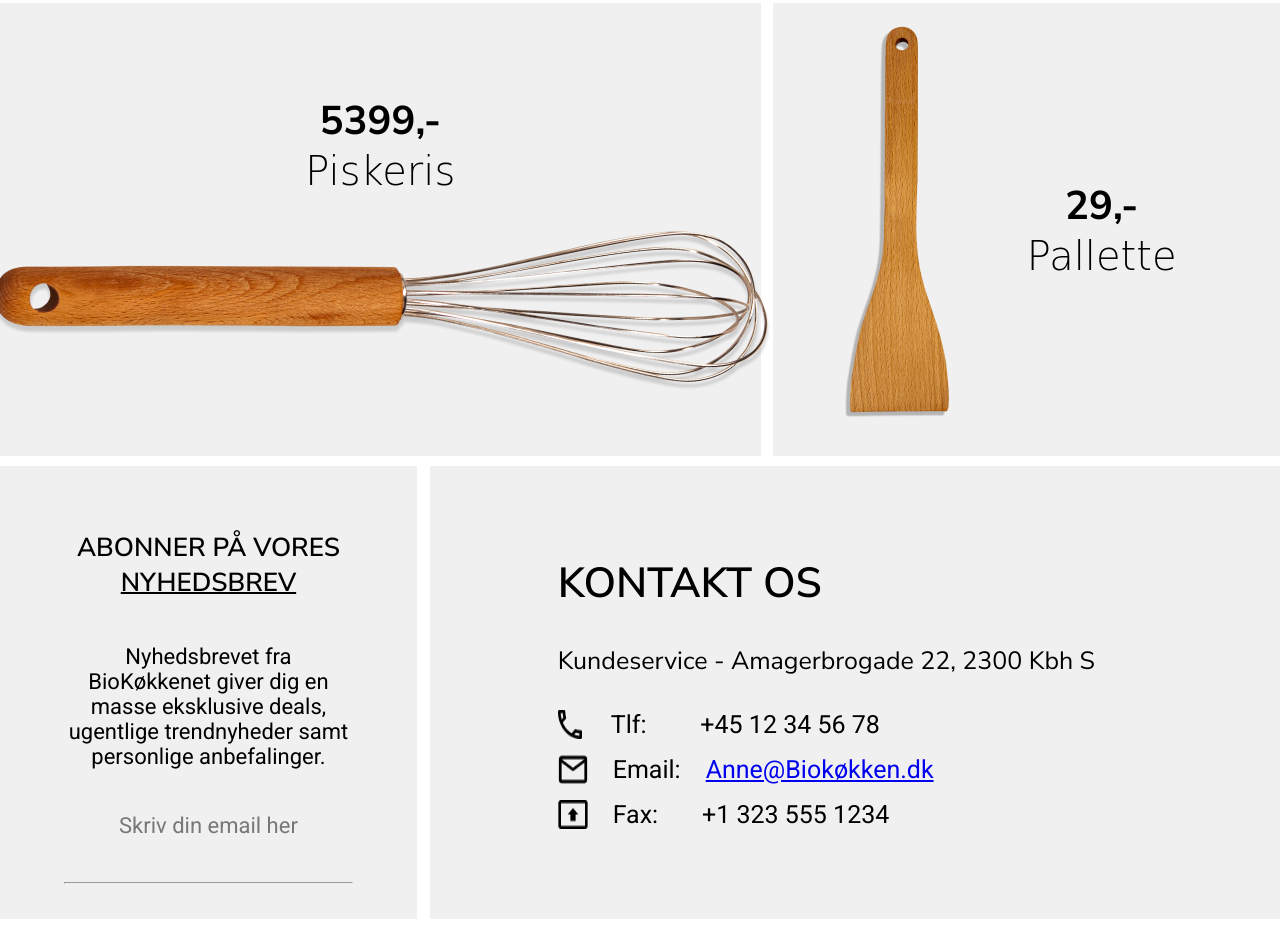
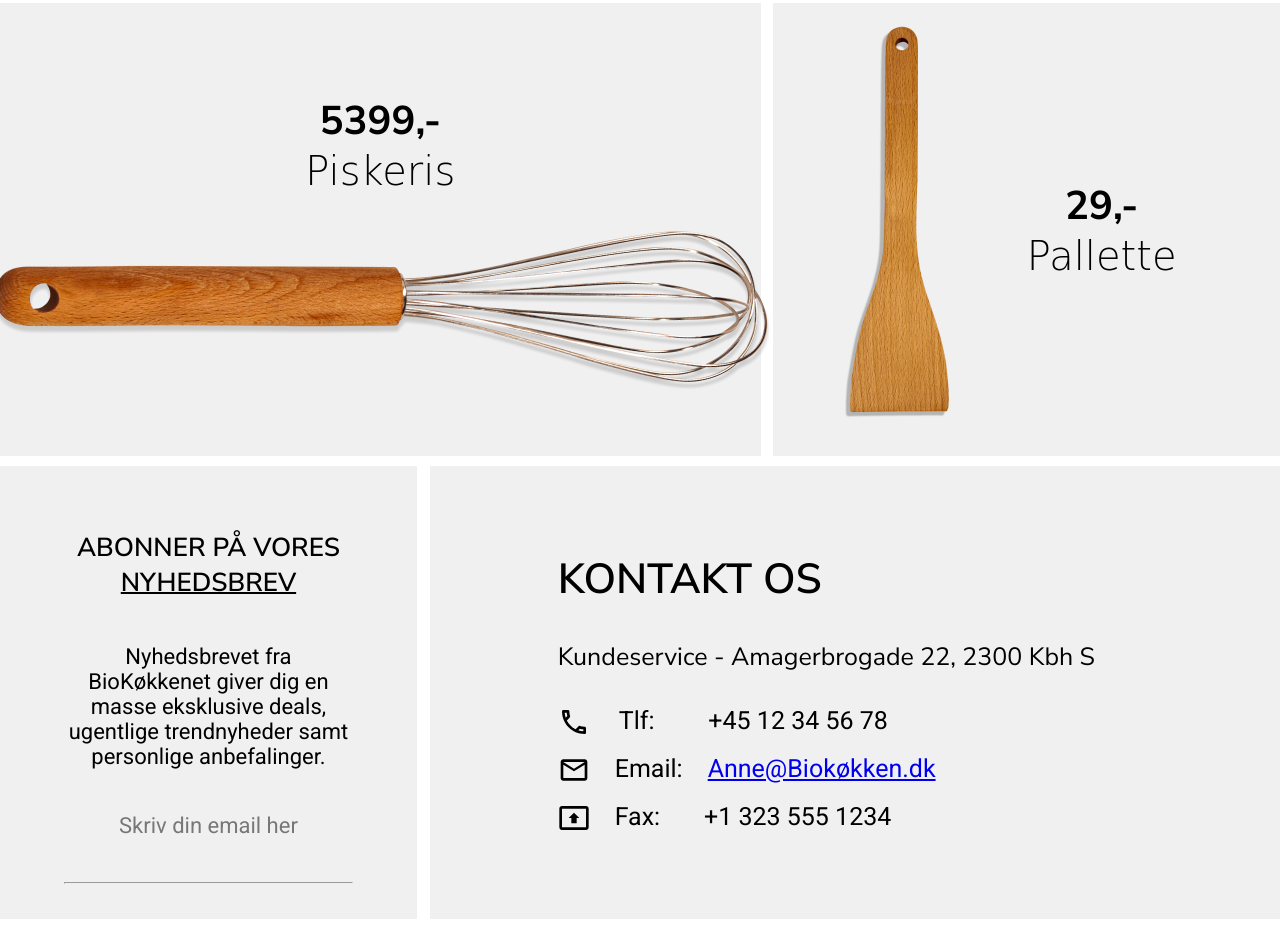
Before and after one commit to dkkmartin/kitchen_webshop, a plain HTML site: page index.html in a window 1280 px wide. Shown: the part 2112-3043 px from the top of the page. Drawn offline with Linux system fonts and the light colour scheme; a web font is replaced by a local one.

Commit message:
Fix icons

```diff
--- a/index.html
+++ b/index.html
@@ -123,19 +123,19 @@
         <p class="contact__address">Kundeservice - Amagerbrogade 22, 2300 Kbh S</p>
         <div class="contact__info__con">
           <div class="contact__info__number__con">
-            <img class="contact__icon" src="img/icons/phone_24px.png" alt="Telefon" />
+            <img class="contact__icon" src="img/icons/phone_24px_outlined.svg" alt="Telefon" />
             <p class="contact__info__number__text">Tlf:</p>
             <p class="contact__info__number">+45 12 34 56 78</p>
           </div>
 
           <div class="contact__info__email__con">
-            <img class="contact icon" src="img/icons/mail_outline_24px.png" alt="email" />
+            <img class="contact__icon" src="img/icons/mail_outline_24px_outlined.svg" alt="email" />
             <p class="contact__info_email__text">Email:</p>
             <a class="contact__info__email" href="Anne@Biokøkken.dk">Anne@Biokøkken.dk</a>
           </div>
 
           <div class="contact__info__fax__con">
-            <img class="contact__icon" src="img/icons/present_to_all_24px.png" alt="Fax" />
+            <img class="contact__icon" src="img/icons/present_to_all_24px_outlined.svg" alt="Fax" />
             <p class="contact__info__fax__text">Fax:</p>
             <p class="contact__info__fax__number">+1 323 555 1234</p>
           </div>
--- a/style.css
+++ b/style.css
@@ -325,3 +325,8 @@ font-family: 'Roboto', sans-serif;
 .contact__info__fax__number {
   padding-left: 2.6%;
 }
+
+.contact__icon {
+  width: 32px;
+  height: 32px;
+}
```
Also changed, not shown: img/icons/mail_outline_24px.png (deleted), img/icons/mail_outline_24px_outlined.svg (added), img/icons/phone_24px.png (deleted), img/icons/phone_24px_outlined.svg (added), img/icons/present_to_all_24px.png (deleted), img/icons/present_to_all_24px_outlined.svg (added).
